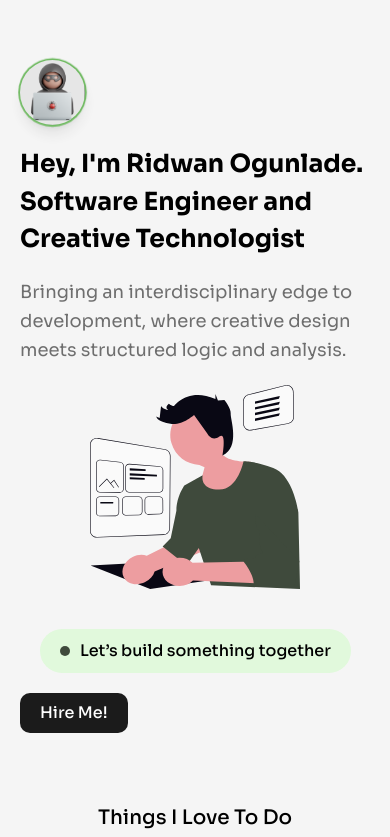
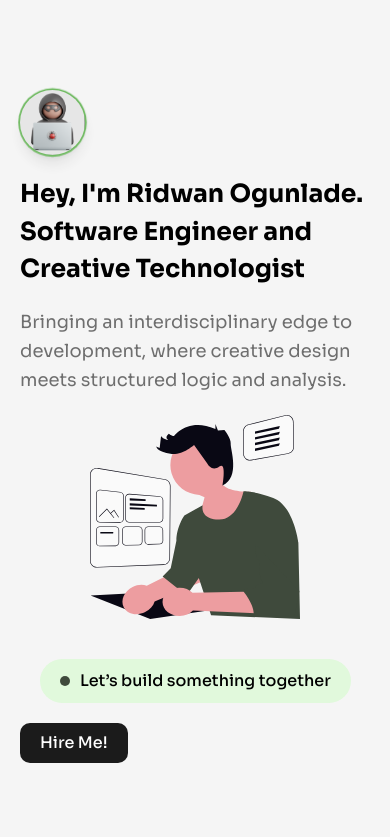
Before and after one commit to Folayimi/Ridwan-Portfolio, a Next.js app: page / in a window 390 px wide. Shown: the top 837 px of the page. Built offline with nearby package versions, Linux system fonts and the light colour scheme.

Commit message:
adjusted the margin top

```diff
--- a/src/components/HeroSection.jsx
+++ b/src/components/HeroSection.jsx
@@ -21,7 +21,7 @@ const HeroSection = () => {
   if (!isClient) return null;
   return (
     <>
-      <div className="w-full flexbm text-black md:border-l-[1px] md:border-r-[1px] rounded-[20px] mt-[-50px] md:mt-[-40px] md:p-[20px] lg:p-[50px]">
+      <div className="w-full flexbm text-black md:border-l-[1px] md:border-r-[1px] rounded-[20px] mt-[-20px] md:mt-[-40px] md:p-[20px] lg:p-[50px]">
         <div className="w-full lg:w-[60%] flex flex-col items-center md:items-start justify-center pb-[20px] gap-[20px]">
           <div className="hidden md:block">
             <motion.div
```
